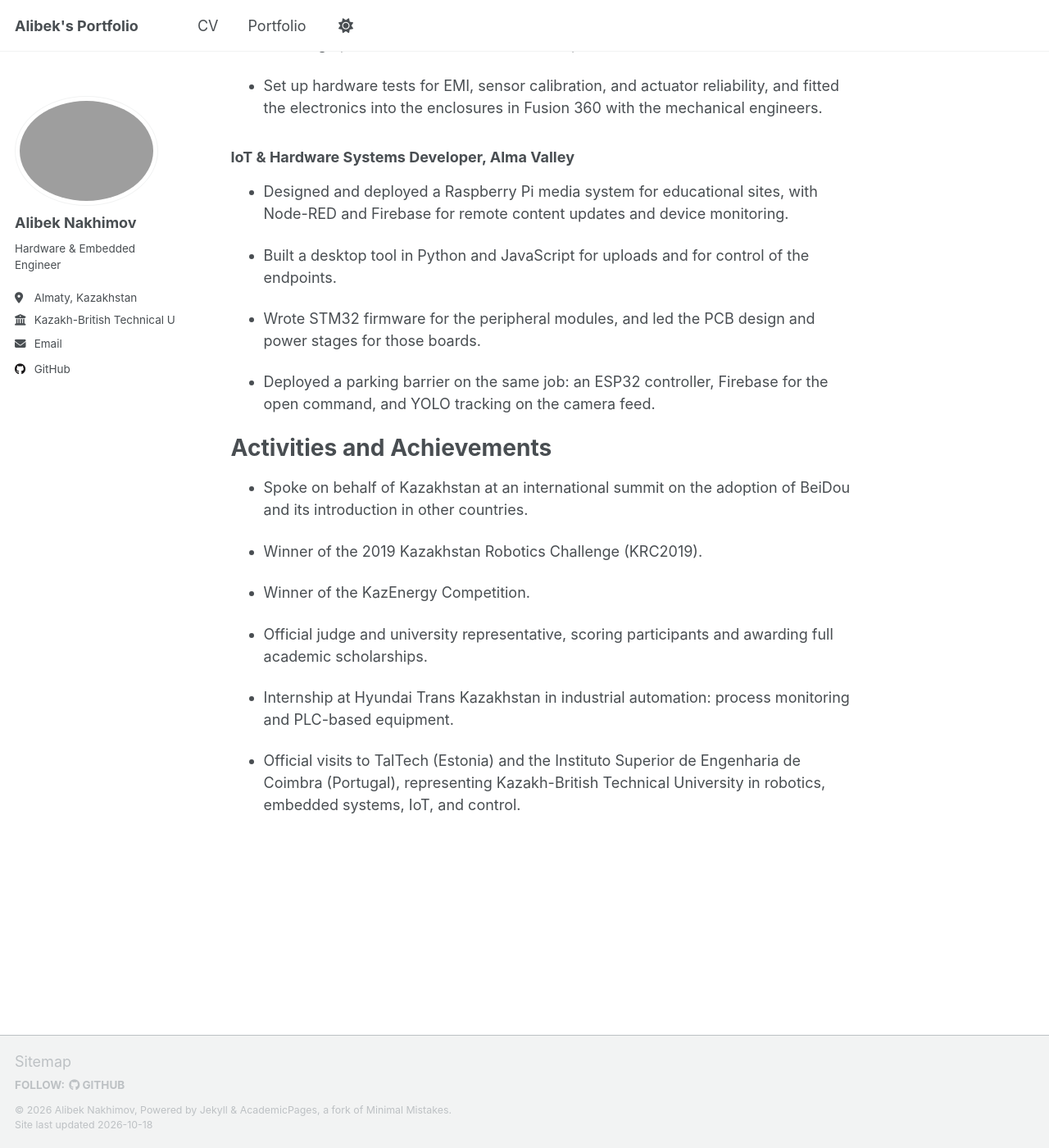
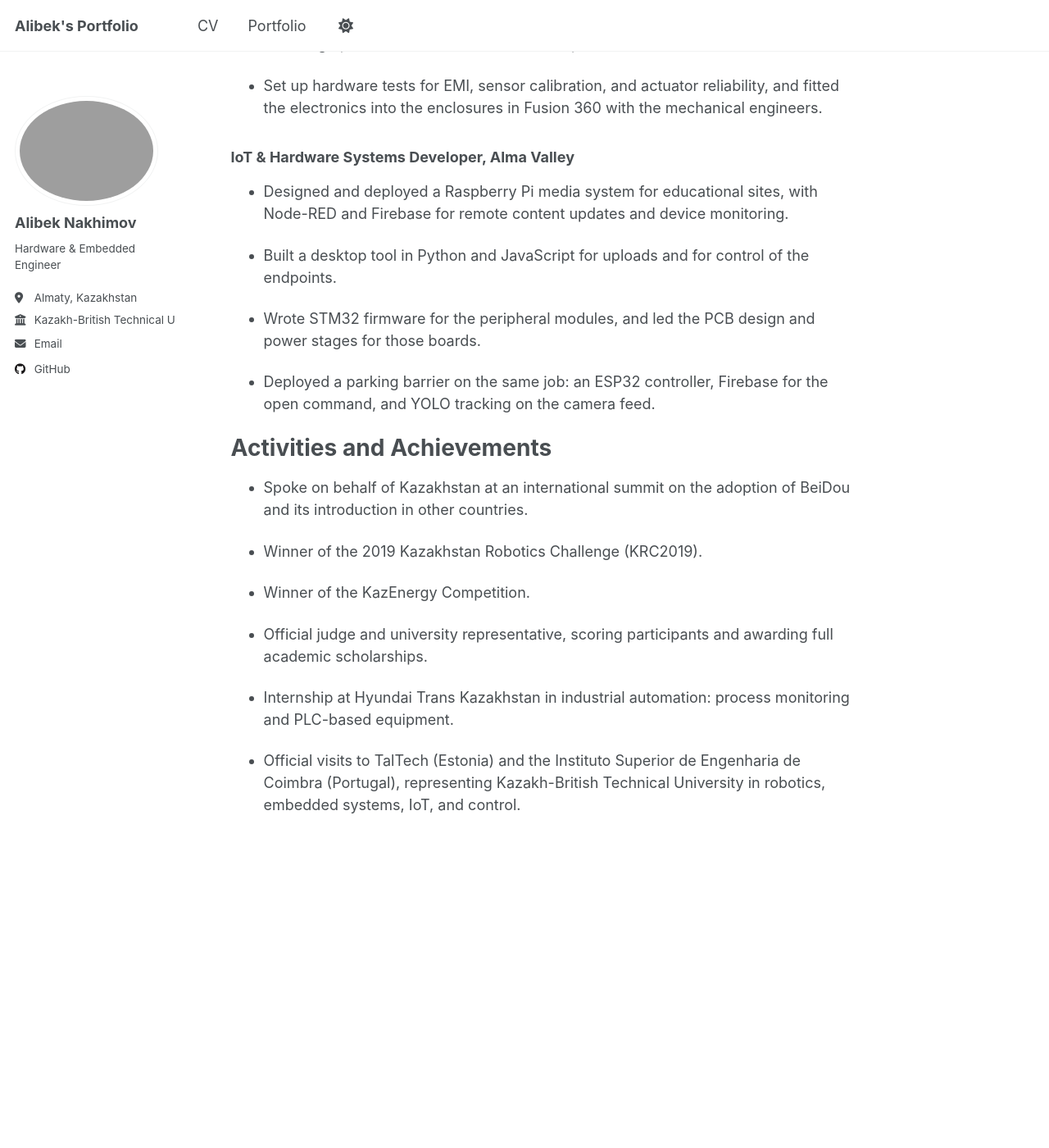
Before and after one commit to alibeknakhimov/portfolio.github.io, a Jekyll site: the page built from _pages/about.md, in a window 1280 px wide and 1400 px high, scrolled down 736 px. Shown: the whole window at 82% size. Built offline with Jekyll 4.4.1, drawn with Linux system fonts in a browser that asks for light colours; a script that is not in the unit is left out; after the commit the page ends 1918 px from its top, so only the background shows below that.

Commit message:
Remove the theme footer and social share buttons.
The page should stay a document: sidebar contacts remain, the template chrome does not.

Co-authored-by: Cursor <cursoragent@cursor.com>

```diff
--- a/_config.yml
+++ b/_config.yml
@@ -242,9 +242,9 @@ defaults:
       layout: single
       author_profile: true
       read_time: true
-      comments: true
-      share: true
-      related: true
+      comments: false
+      share: false
+      related: false
   # _pages
   - scope:
       path: ""
@@ -259,8 +259,8 @@ defaults:
     values:
       layout: single
       author_profile: true
-      share: true
-      comments: true
+      share: false
+      comments: false
   # _publications
   - scope:
       path: ""
@@ -268,8 +268,8 @@ defaults:
     values:
       layout: single
       author_profile: true
-      share: true
-      comments: true
+      share: false
+      comments: false
   # _portfolio
   - scope:
       path: ""
@@ -277,8 +277,8 @@ defaults:
     values:
       layout: single
       author_profile: true
-      share: true
-      comment: true
+      share: false
+      comments: false
   # _talks
   - scope:
       path: ""
@@ -286,7 +286,7 @@ defaults:
     values:
       layout: talk
       author_profile: true
-      share: true
+      share: false
 
 
 # Sass/SCSS
--- a/_includes/author-profile.html
+++ b/_includes/author-profile.html
@@ -21,7 +21,7 @@
   </div>
 
   <div class="author__urls-wrapper">
-    <button class="btn btn--inverse">Follow</button>
+    <button class="btn btn--inverse">Contact</button>
     <ul class="author__urls social-icons">
       <!-- Font Awesome icons / Biographic information  -->
       {% if author.location %}
--- a/_includes/footer.html
+++ b/_includes/footer.html
@@ -1,25 +1,3 @@
-{% include base_path %}
-
-{% if site.author.github or site.author.bitbucket or site.atom_feed.hide != true %}
-<div class="page__footer-follow">
-  <ul class="social-icons">
-    {% if site.data.ui-text[site.locale].follow_label %}
-      <li><strong>{{ site.data.ui-text[site.locale].follow_label }}</strong></li>
-    {% endif %}
-    {% if site.author.github %}
-      <li><a href="https://github.com/{{ site.author.github }}"><i class="fab fa-github" aria-hidden="true"></i> GitHub</a></li>
-    {% endif %}
-    {% if site.author.bitbucket %}
-      <li><a href="https://bitbucket.org/{{ site.author.bitbucket }}"><i class="fab fa-bitbucket" aria-hidden="true"></i> Bitbucket</a></li>
-    {% endif %}
-    {% if site.atom_feed.hide != true %}
-    <li><a href="{% if site.atom_feed.path %}{{ site.atom_feed.path }}{% else %}{{ base_path }}/feed.xml{% endif %}"><i class="fa fa-fw fa-rss-square" aria-hidden="true"></i> {{ site.data.ui-text[site.locale].feed_label | default: "Feed" }}</a></li>
-    {% endif %}
-  </ul>
-</div>
-{% endif %}
-
-<div class="page__footer-copyright">
-  &copy; {{ site.time | date: '%Y' }} {{ site.name | default: site.title }}, {{ site.data.ui-text[site.locale].powered_by | default: "Powered by" }} <a href="https://jekyllrb.com" rel="nofollow">Jekyll</a> &amp; <a href="https://github.com/academicpages/academicpages.github.io">AcademicPages</a>, a fork of <a href="https://mademistakes.com/work/minimal-mistakes-jekyll-theme/" rel="nofollow">Minimal Mistakes</a>.<br />
-  Site last updated {{ "now" | date: '%Y-%m-%d' }}
-</div>
+{% comment %}
+Visible footer removed. Diagram scripts stay in footer/custom.html.
+{% endcomment %}
--- a/_includes/footer/custom.html
+++ b/_includes/footer/custom.html
@@ -1,6 +1,4 @@
 <!-- start custom footer snippets -->
-
-<a href="/sitemap/">Sitemap</a>
 
 <!-- Support for MatJax -->
 <script defer src="https://cdnjs.cloudflare.com/polyfill/v3/polyfill.min.js?features=es6"></script>
--- a/assets/css/main.scss
+++ b/assets/css/main.scss
@@ -41,3 +41,12 @@
     "vendor/font-awesome/solid",
     "vendor/font-awesome/brands"
 ;
+
+// The theme reserves a tall gray band for its footer. That band is empty now.
+body {
+  padding-bottom: 2.5rem;
+}
+
+.page__footer {
+  display: none;
+}
```
